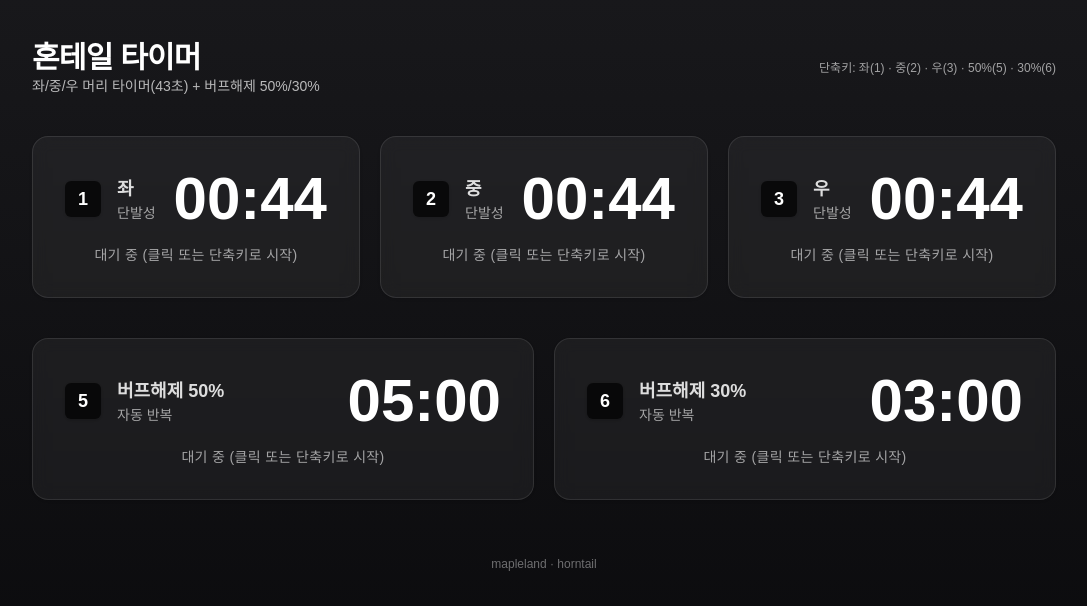
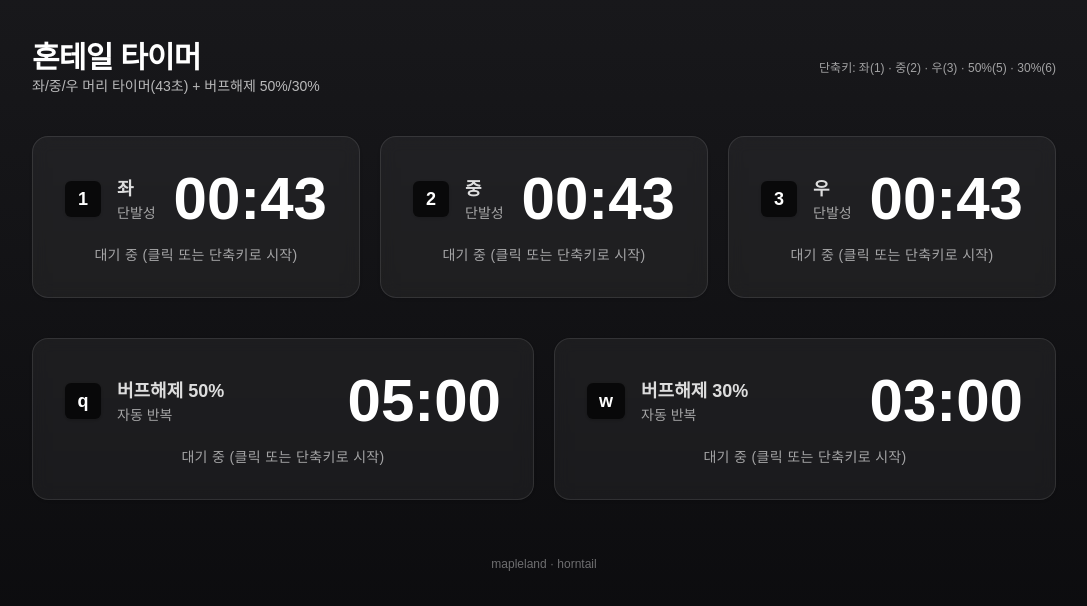
Before and after one commit to myungwoo/horntail-timer, a Next.js app: page / in a window 1280 px wide. Shown: the top 606 px of the page, without its empty margins (96-1183 px from the left). Built offline with nearby package versions, Linux system fonts and the light colour scheme.

Commit message:
버프해제 단축키 변경, 머리 타이머 시간 43초로 줄임

```diff
--- a/src/app/page.tsx
+++ b/src/app/page.tsx
@@ -15,14 +15,14 @@ export default function Home() {
         </header>
 
         <section aria-label="heads" className="grid grid-cols-1 gap-5 sm:grid-cols-3">
-          <TimerCard label="좌" hotkey="1" durationSeconds={44} autoRepeat={false} accentClassName="from-rose-500 to-orange-500" warningSeconds={3} warningBgClassName="bg-rose-500" soundProfile="left" />
-          <TimerCard label="중" hotkey="2" durationSeconds={44} autoRepeat={false} accentClassName="from-amber-500 to-yellow-500" warningSeconds={3} warningBgClassName="bg-amber-500" soundProfile="middle" />
-          <TimerCard label="우" hotkey="3" durationSeconds={44} autoRepeat={false} accentClassName="from-emerald-500 to-teal-500" warningSeconds={3} warningBgClassName="bg-emerald-500" soundProfile="right" />
+          <TimerCard label="좌" hotkey="1" durationSeconds={43} autoRepeat={false} accentClassName="from-rose-500 to-orange-500" warningSeconds={3} warningBgClassName="bg-rose-500" soundProfile="left" />
+          <TimerCard label="중" hotkey="2" durationSeconds={43} autoRepeat={false} accentClassName="from-amber-500 to-yellow-500" warningSeconds={3} warningBgClassName="bg-amber-500" soundProfile="middle" />
+          <TimerCard label="우" hotkey="3" durationSeconds={43} autoRepeat={false} accentClassName="from-emerald-500 to-teal-500" warningSeconds={3} warningBgClassName="bg-emerald-500" soundProfile="right" />
         </section>
 
         <section aria-label="dispels" className="grid grid-cols-1 gap-5 sm:grid-cols-2">
-          <TimerCard label="버프해제 50%" hotkey="5" durationSeconds={5 * 60} autoRepeat accentClassName="from-sky-500 to-indigo-500" warningSeconds={10} warningBgClassName="bg-sky-500" soundProfile="dispel50" />
-          <TimerCard label="버프해제 30%" hotkey="6" durationSeconds={3 * 60} autoRepeat accentClassName="from-fuchsia-500 to-pink-600" warningSeconds={10} warningBgClassName="bg-fuchsia-500" soundProfile="dispel30" />
+          <TimerCard label="버프해제 50%" hotkey="q" durationSeconds={5 * 60} autoRepeat accentClassName="from-sky-500 to-indigo-500" warningSeconds={10} warningBgClassName="bg-sky-500" soundProfile="dispel50" />
+          <TimerCard label="버프해제 30%" hotkey="w" durationSeconds={3 * 60} autoRepeat accentClassName="from-fuchsia-500 to-pink-600" warningSeconds={10} warningBgClassName="bg-fuchsia-500" soundProfile="dispel30" />
         </section>
 
         <footer className="pt-4 text-center text-xs text-white/40">mapleland · horntail</footer>
--- a/src/components/TimerCard.tsx
+++ b/src/components/TimerCard.tsx
@@ -109,8 +109,9 @@ export default function TimerCard({
       if (target && ["INPUT", "TEXTAREA", "SELECT"].includes(target.tagName)) {
         return;
       }
-      const keyMatch = e.key === hotkey;
-      const codeMatch = e.code === `Digit${hotkey}`; // works for numbers on most layouts
+      const normalizedHotkey = hotkey.toLowerCase();
+      const keyMatch = (e.key || "").toLowerCase() === normalizedHotkey;
+      const codeMatch = e.code === `Digit${hotkey}` || e.code === `Key${hotkey.toUpperCase()}`;
       if (keyMatch || codeMatch) {
         e.preventDefault();
         if (e.shiftKey || e.metaKey) {
```
Also changed, not shown: 1 other file (tests, documents, lock files or other folders).
